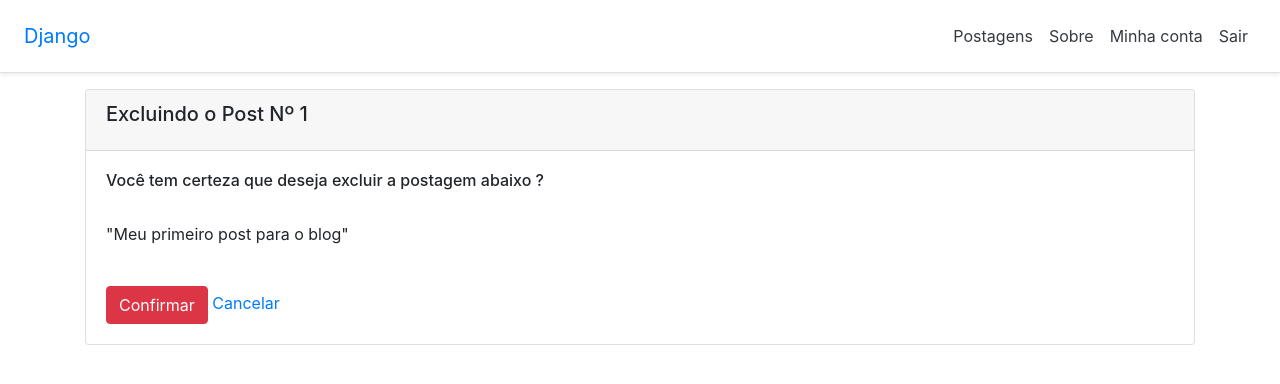
After one commit to cassieletorino/django-blog, a Django app: page /post/1/delete in a window 1280 px wide. The commit adds this page. Shown: the top 384 px of the page. Run offline with Django 4.2, Linux system fonts and the light colour scheme; the visitor is signed in with stand-in values (Sample User, id 1); data comes from the database, SQL or seed files in the repository; parts of the project's set-up code (start-up, migrations or seed data) failed here and were passed over; some libraries are stand-ins or nearby versions.

Commit message:
DELETE - CRUD Básico.

```diff
--- a/blog/urls.py
+++ b/blog/urls.py
@@ -3,7 +3,7 @@ from blog.views import (
     index, ola,  post_show, PostDetailView,
     get_all_posts, get_post, PostCreateView,
     create_post, PostListView, SobreTemplateView,
-    PostUpdateView,)
+    PostUpdateView, PostDeleteView,)
 
 urlpatterns = [
     path('index/', index, name='index'),
@@ -18,4 +18,5 @@ urlpatterns = [
     path('posts', PostListView.as_view(), name="posts_all"),
     path('about-us', SobreTemplateView.as_view(), name="about_page"),
     path('post/<int:pk>/edit', PostUpdateView.as_view(), name="post_edit"),
+    path('post/<int:pk>/delete', PostDeleteView.as_view(), name="post_delete"),
 ]
--- a/blog/views.py
+++ b/blog/views.py
@@ -5,7 +5,7 @@ from blog.models import Post
 from blog.forms import PostModelForm
 import json
 from django.core.serializers.json import DjangoJSONEncoder
-from django.views.generic.edit import CreateView, UpdateView
+from django.views.generic.edit import CreateView, UpdateView, DeleteView
 from django.urls import reverse_lazy
 from django.views.decorators.csrf import csrf_exempt
 from django.contrib import messages
@@ -106,6 +106,17 @@ class PostUpdateView(LoginRequiredMixin, UpdateView):
         context['form_title'] = 'Editando o post'
         return context
 
+class PostDeleteView(LoginRequiredMixin, DeleteView):
+    model = Post
+    template_name = 'post/post_confirm_delete_form.html'
+    success_url = reverse_lazy('posts_all')
+    success_message = 'A postagem foi excluída com sucesso.'
+
+    def form_valid(self, form):
+        messages.success(self.request, self.success_message)
+        return super(PostDeleteView, self).form_valid(form)
+
+
 @csrf_exempt
 def create_post(request):
     if request.method == 'POST':
--- /dev/null
+++ b/templates/post/post_confirm_delete_form.html
@@ -0,0 +1,19 @@
+{% extends '_layout1.html' %} {# herda o layout do sistema #}
+{% block content %} {# substitui o bloco content em _layout1.html #}
+<div class="card">
+    <div class="card-header">
+        <h5 class="card-title">Excluindo o Post Nº {{ object.id }}</h5>
+    </div>
+    <div class="card-body">
+        <form method="post">
+            {% csrf_token %}
+            <h6>Você tem certeza que deseja excluir a postagem abaixo ?</h6>
+            <br />
+            <p>"{{ object.body_text }}"</p>
+            <br />
+            <button type="submit" class="btn btn-danger">Confirmar</button>
+            <a href="{% url 'posts_all' %}" class="link-secondary">Cancelar </a>
+        </form>
+    </div>
+</div>
+{% endblock %} {# fecha o bloco content #}
--- a/templates/post/post_form.html
+++ b/templates/post/post_form.html
@@ -2,7 +2,7 @@
 {% block content %} {# substitui o bloco content em _layout1.html #}
 <div class="card">
     <div class="card-header">
-        {{ form_title }}
+        <div class="card-title">{{ form_title }}</div>
     </div>
     <div class="card-body">
         <form method="post">
--- a/templates/post/post_list.html
+++ b/templates/post/post_list.html
@@ -21,6 +21,9 @@
         <a href="{% url 'post_edit' pk=post.id %}" class="link-secondary">
             Editar
         </a>
+        <a href="{% url 'post_delete' pk=post.id %}" class="link-secondary">
+            Excluir
+        </a>
         {% endfor %}
     </div>
 </div>
```
